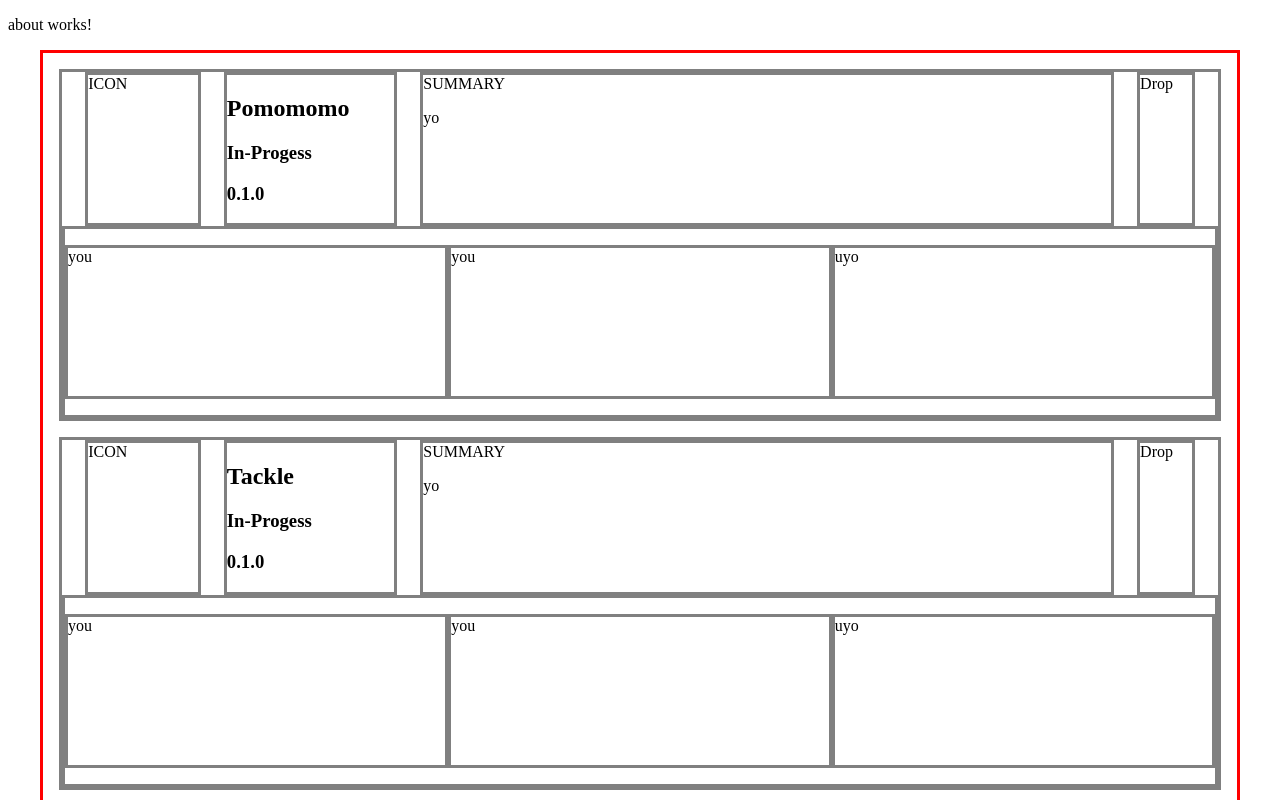
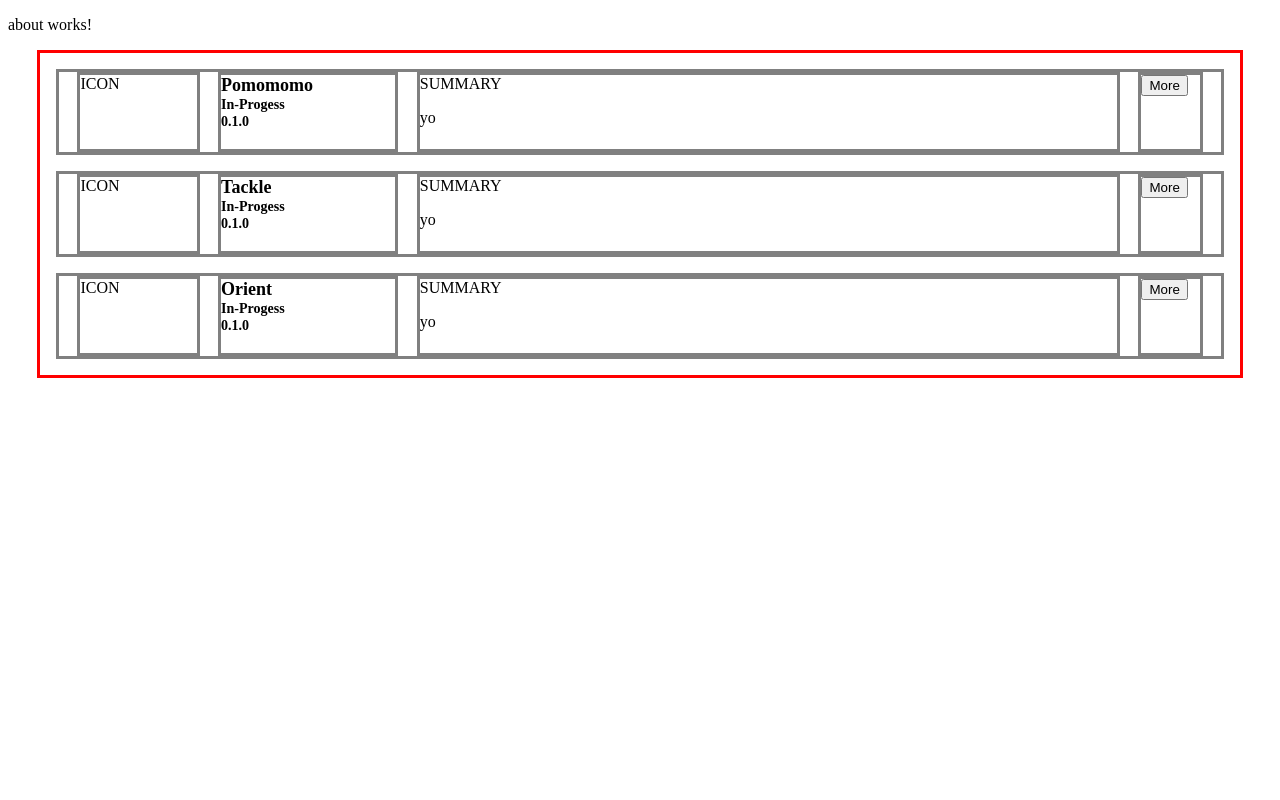
Before and after one commit to moneSii/portfolio, an Angular app: page / in a window 1280 px wide. Shown: the top 800 px of the page. Built offline with nearby package versions, Linux system fonts and the light colour scheme.

Commit message:
projects(styling): add conditional for extra box

```diff
--- a/src/app/projects/project/project.component.css
+++ b/src/app/projects/project/project.component.css
@@ -14,6 +14,7 @@
   flex-direction: row;
   flex-wrap: wrap;
   justify-content: space-evenly;
+  min-height: 5rem;
 }
 
 .card-icon {
@@ -22,6 +23,7 @@
 
 .card-header {
   width: 15%;
+  font-size: 12px;
 }
 
 .card-summary {
@@ -39,5 +41,12 @@
 }
 
 .extra-box {
-  width: 100%;
+  width: 30%;
 }
+
+.name,
+.status,
+.version {
+  margin: 0;
+  padding: 0;
+}
--- a/src/app/projects/project/project.component.html
+++ b/src/app/projects/project/project.component.html
@@ -9,12 +9,14 @@
     SUMMARY
     <p class="summary">{{ project().content.summary }}</p>
   </div>
-  <div class="card-drop-down">Drop</div>
+  <div class="card-drop-down"><button (click)="onPress()">More</button></div>
   <!-- Drop Down -->
-
+  <!-- Add Enter & leave Animations -->
+  @if( status()){
   <div class="card-extra">
     <p class="features extra-box">{{ project().content.features }}</p>
     <p class="stack extra-box">{{ project().content.stack }}</p>
     <p class="upcoming extra-box">{{ project().content.upcoming }}</p>
   </div>
+  }
 </div>
--- a/src/app/projects/project/project.component.ts
+++ b/src/app/projects/project/project.component.ts
@@ -1,4 +1,4 @@
-import { Component, input } from '@angular/core';
+import { Component, input, signal } from '@angular/core';
 
 import { project } from '../project.model';
 
@@ -10,4 +10,10 @@ import { project } from '../project.model';
 })
 export class ProjectComponent {
   project = input.required<project>();
+
+  status = signal(false);
+
+  onPress() {
+    this.status.update((val) => !val);
+  }
 }
--- a/src/styles.css
+++ b/src/styles.css
@@ -1,4 +1 @@
 /* You can add global styles to this file, and also import other style files */
-* {
-  box-sizing: border-box;
-}
```
